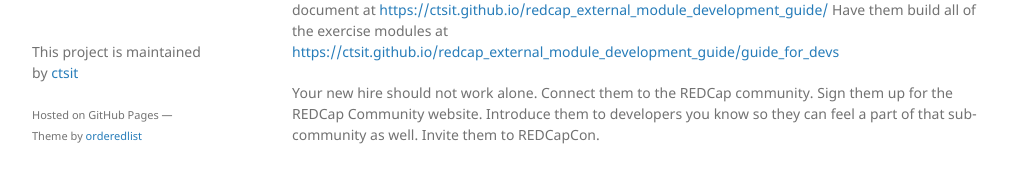
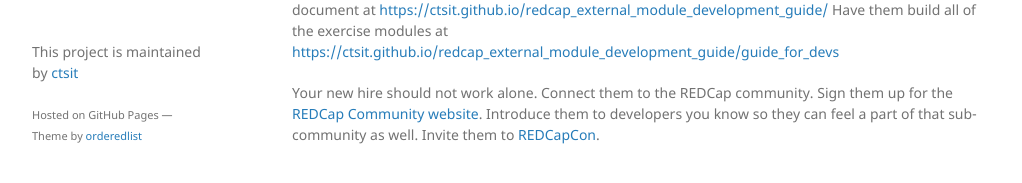
Before and after one commit to ctsit/redcap_external_module_development_guide, a Jekyll site: the page built from docs/guide_for_admins_and_devs.md, in a window 1280 px wide and 900 px high, scrolled down 4338 px. Shown: the part 685-868 px from the top of the window, without its empty margins (128-1150 px from the left). Built offline with Jekyll 4.4.1, drawn with Linux system fonts in a browser that asks for light colours; part of the change alters nothing that is shown.

```diff
--- a/docs/guide_for_admins_and_devs.md
+++ b/docs/guide_for_admins_and_devs.md
@@ -107,4 +107,4 @@ Ask candidates if they have a public GitHub repository. Not everyone has this, b
 
 Once you have hired a developer, they will need to be trained. Even the best candidates are not likely to know anything about REDCap. Train every developer as if they are to become a REDCap Admin. Have them watch all of VUMC's [REDCap training videos](https://projectredcap.org/resources/videos/). Assign them a complicated project building task or a series of tasks that will require they use all the common features of REDCap. Have your new hire read this document at [https://ctsit.github.io/redcap_external_module_development_guide/](https://ctsit.github.io/redcap_external_module_development_guide/) Have them build all of the exercise modules at [https://ctsit.github.io/redcap_external_module_development_guide/guide_for_devs](https://ctsit.github.io/redcap_external_module_development_guide/guide_for_devs)
 
-Your new hire should not work alone. Connect them to the REDCap community. Sign them up for the REDCap Community website. Introduce them to developers you know so they can feel a part of that sub-community as well. Invite them to REDCapCon.
+Your new hire should not work alone. Connect them to the REDCap community. Sign them up for the [REDCap Community website](https://projectredcap.org/resources/community/). Introduce them to developers you know so they can feel a part of that sub-community as well. Invite them to [REDCapCon](https://projectredcap.org/about/redcapcon/).
```
